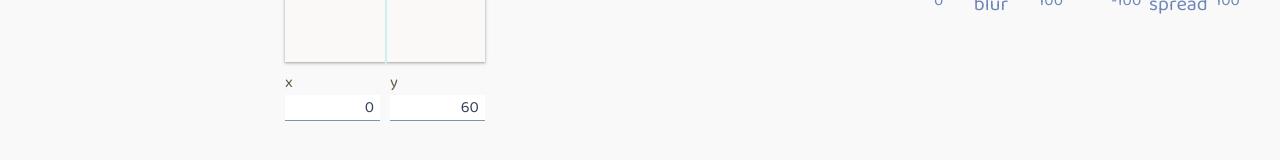
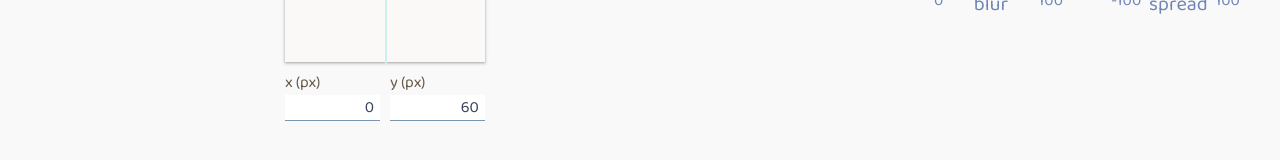
Before and after one commit to tetracalibers/Uispet-frontend, a Next.js app: page /generator/box-shadow in a window 1280 px wide. Shown: the part 464-624 px from the top of the page. Built offline with nearby package versions, Linux system fonts and the light colour scheme; a web font is replaced by a local one.

Commit message:
[XyInput] labelを指定可能にし、初期座標の不具合を修正

```diff
--- a/components/control/XyInput/index.tsx
+++ b/components/control/XyInput/index.tsx
@@ -12,6 +12,7 @@ interface XyInputProps {
   onChange: (xy: XyCoords) => void
   max: XyCoords
   min: XyCoords
+  label?: { x: string; y: string }
 }
 
 const VerticalStack = styled.div`
@@ -88,10 +89,13 @@ const Label = styled.label`
   display: block;
 `
 
-export const XyInput = ({ onChange, max, min, value }: XyInputProps) => {
+export const XyInput = ({ onChange, max, min, value, label }: XyInputProps) => {
   const dragAreaRef = useRef<HTMLDivElement>(null)
 
-  const [coords, setCoords] = useState({ x: 50, y: 50 })
+  const [coords, setCoords] = useState({
+    x: value.x / 2 + 50,
+    y: -1 * (value.y / 2) + 50,
+  })
 
   const onInput = useCallback(
     (e: ChangeEvent<HTMLInputElement>, target: keyof XyCoords) => {
@@ -155,7 +159,7 @@ export const XyInput = ({ onChange, max, min, value }: XyInputProps) => {
       </DragArea>
       <InputGroup>
         <div>
-          <Label htmlFor='xy-coords-x'>x</Label>
+          <Label htmlFor='xy-coords-x'>{label?.x ?? 'x'}</Label>
           <Input
             inputMode='numeric'
             value={value.x}
@@ -164,7 +168,7 @@ export const XyInput = ({ onChange, max, min, value }: XyInputProps) => {
           />
         </div>
         <div>
-          <Label htmlFor='xy-coords-y'>y</Label>
+          <Label htmlFor='xy-coords-y'>{label?.y ?? 'y'}</Label>
           <Input
             inputMode='numeric'
             value={value.y}
--- a/components/css-editor/BoxShadow/index.tsx
+++ b/components/css-editor/BoxShadow/index.tsx
@@ -93,6 +93,7 @@ export const BoxShadow = ({ shadow, onChange }: BoxShadowProps) => {
         onChange={onCoordsChange}
         max={{ x: 100, y: 100 }}
         min={{ x: -100, y: -100 }}
+        label={{ x: 'x (px)', y: 'y (px)' }}
       />
       <OnOffToggle value={inset} onChange={onToggle} label='inset' />
       <RangeInput
```
